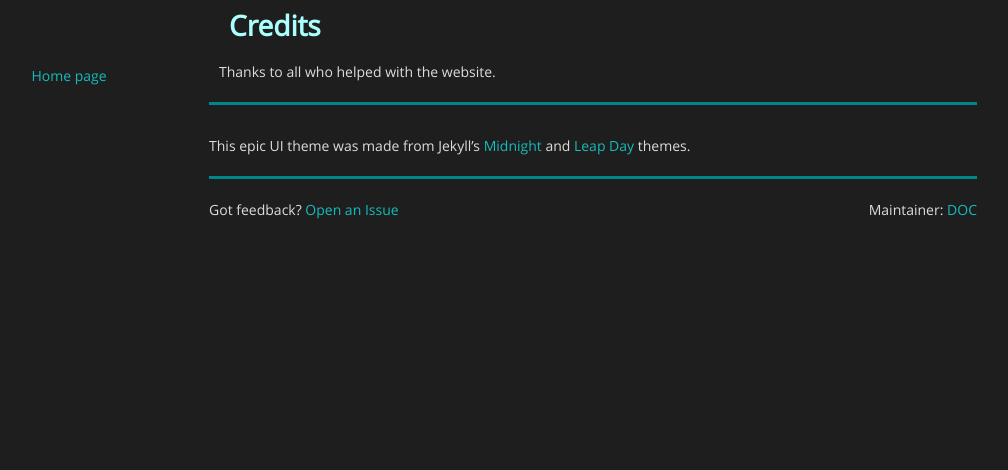
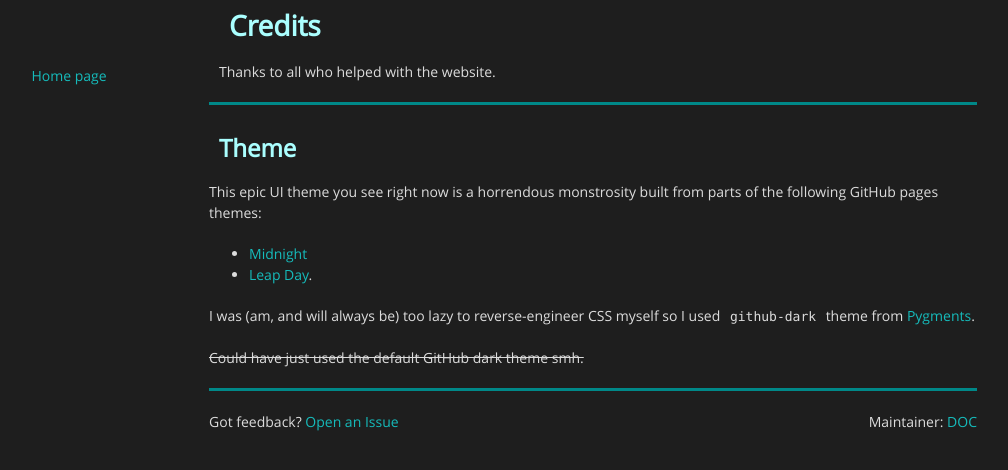
Before and after one commit to DOCtorActoAntohich/doctoractoantohich.github.io, a Jekyll site: the page built from content/credits.md, in a window 1280 px wide. Shown: the top 470 px of the page, without its empty margins (47-1055 px from the left). Built offline with Jekyll 4.4.1, drawn with Linux system fonts in a browser that asks for light colours.

Commit message:
add some credits

```diff
--- a/content/credits.md
+++ b/content/credits.md
@@ -4,6 +4,15 @@ description: Thanks to all who helped with the website.
 layout: standard
 ---
 
-This epic UI theme was made from
-Jekyll's [Midnight](https://github.com/pages-themes/midnight) and
-[Leap Day](https://github.com/pages-themes/leap-day) themes.
+## Theme
+
+This epic UI theme you see right now is a horrendous monstrosity
+built from parts of the following GitHub pages themes:
+
+- [Midnight](https://github.com/pages-themes/midnight)
+- [Leap Day](https://github.com/pages-themes/leap-day).
+
+I was (am, and will always be) too lazy to reverse-engineer CSS myself so
+I used `github-dark` theme from [Pygments](https://pygments.org/).
+
+~~Could have just used the default GitHub dark theme smh.~~
```
Also changed, not shown: content/index.md (+2 -0 lines).
